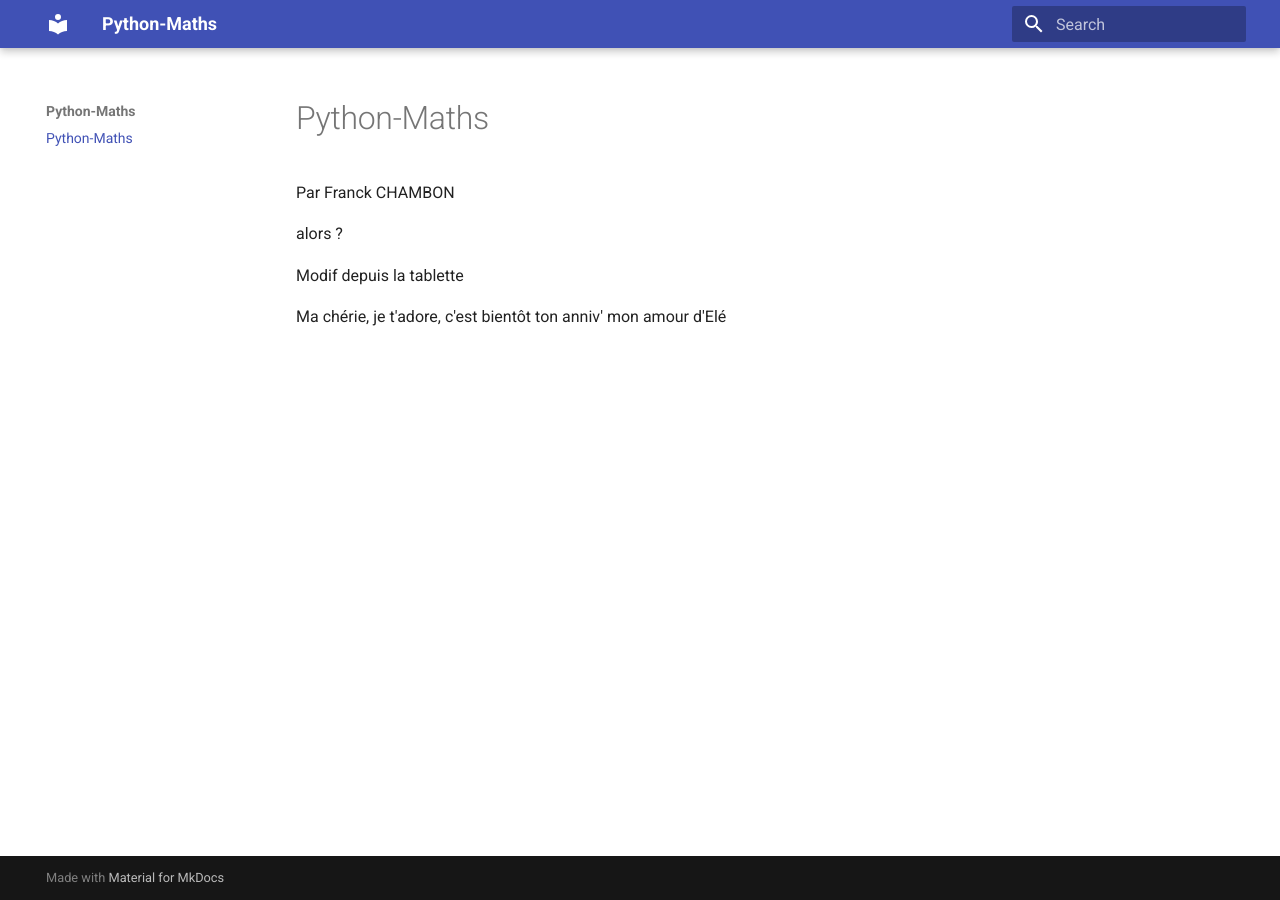
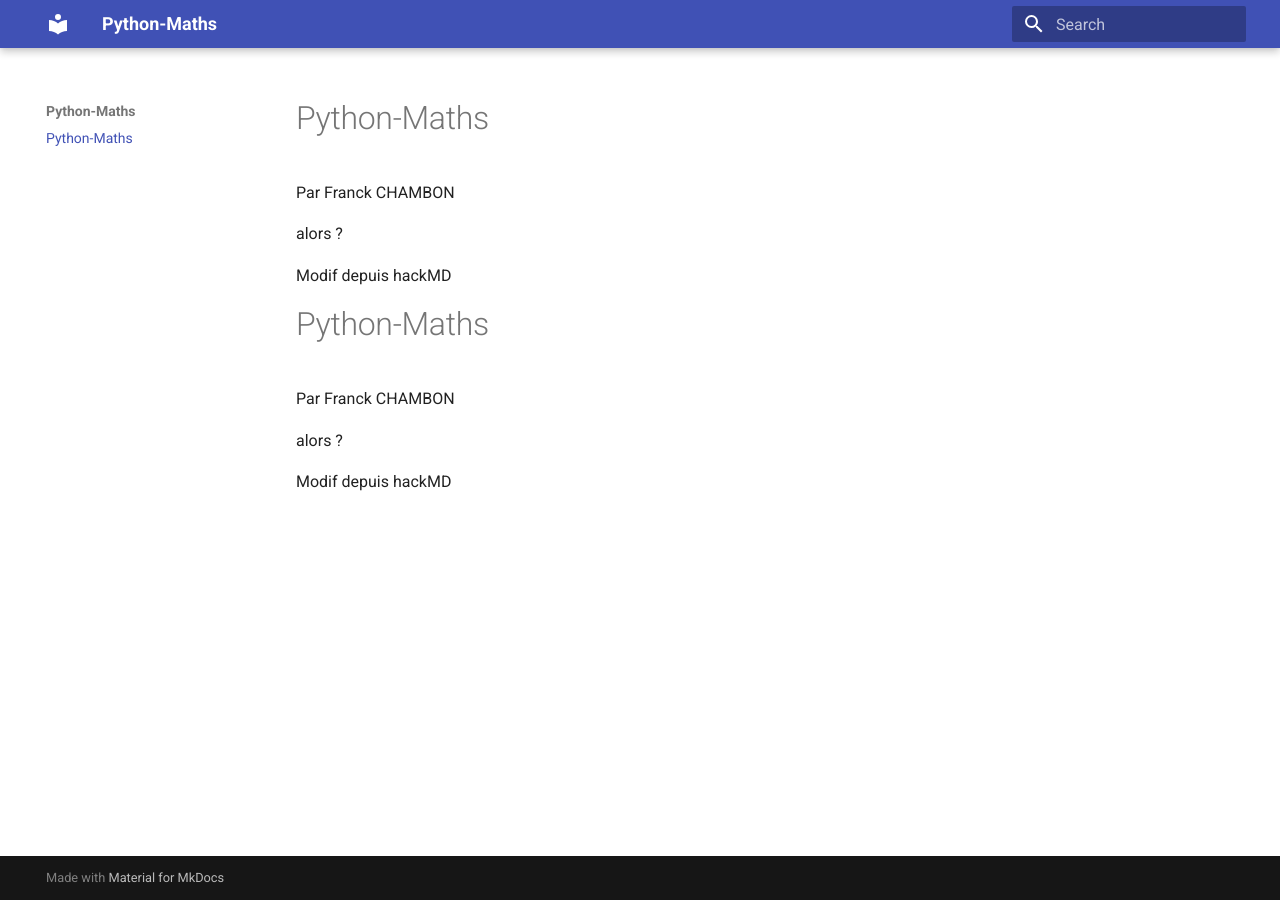
Before and after one commit to FranckCHAMBON/Python-maths, an MkDocs documentation site: the page built from docs/index.md, in a window 1280 px wide. Built offline with MkDocs 1.6.1 and Material for MkDocs 9.7.7, drawn with Linux system fonts in a browser that asks for light colours.

Commit message:
avec hack

```diff
--- a/docs/index.md
+++ b/docs/index.md
@@ -4,6 +4,11 @@ Par Franck CHAMBON
 
 alors ?
 
-Modif depuis la tablette
+Modif depuis hackMD
+# Python-Maths
 
-Ma chérie, je t'adore, c'est bientôt ton anniv' mon amour d'Elé
+Par Franck CHAMBON
+
+alors ?
+
+Modif depuis hackMD
```
